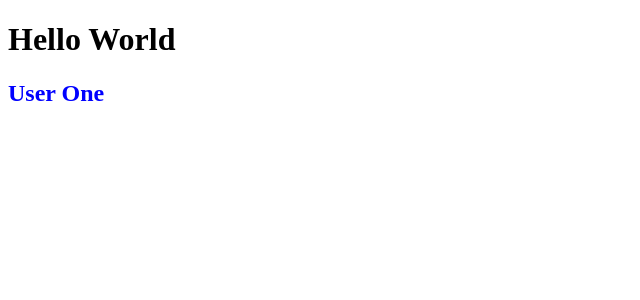
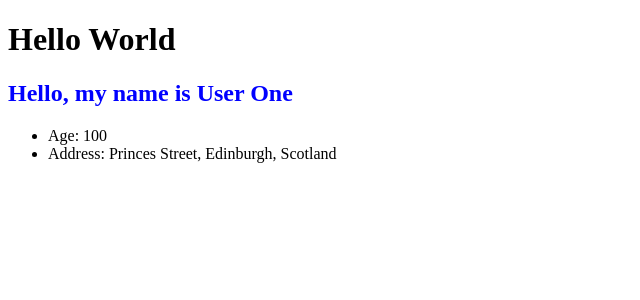
Before and after one commit to JoesGitCode/angular_sandbox, an Angular app: page / in a window 1280 px wide. Shown: the top 300 px of the page, without its empty margins (0-640 px from the left). Built offline with nearby package versions, Linux system fonts and the light colour scheme.

Commit message:
added typescript notes and implemented interface

```diff
--- a/src/app/components/user/user.component.html
+++ b/src/app/components/user/user.component.html
@@ -1 +1,8 @@
-<h2>User One</h2>
+<h2>{{ userSpeak() }}</h2>
+<ul>
+  <li>Age: {{ user.age }}</li>
+  <li>
+    Address: {{ user.address.street }}, {{ user.address.city }},
+    {{ user.address.country }}
+  </li>
+</ul>
--- a/src/app/components/user/user.component.ts
+++ b/src/app/components/user/user.component.ts
@@ -1,8 +1,51 @@
 import { Component } from "@angular/core";
+import { User } from "../../models/User";
 
 @Component({
   selector: "app-user",
   templateUrl: "./user.component.html",
   styleUrls: ["./user.component.css"]
 })
-export class UserComponent {}
+export class UserComponent {
+  // using an interface for the user to make it more modular. put interface in another file
+  user: User;
+
+  constructor() {
+    this.user = {
+      firstName: "User",
+      lastName: "One",
+      age: 100,
+      address: {
+        street: "Princes Street",
+        city: "Edinburgh",
+        country: "Scotland"
+      }
+    };
+  }
+
+  userSpeak() {
+    return `Hello, my name is ${this.user.firstName} ${this.user.lastName}`;
+  }
+
+  addNum(num1: number, num2: number): number {
+    return num1 + num2;
+  }
+}
+
+// Examples of Typescript types
+
+// firstName: string;
+// lastName: string;
+// age: number;
+// address;
+// anyType: any;
+// hasBeard: boolean;
+// numberArray: number[];
+// stringArray: string[];
+// mixedArray: any[];
+
+// this.anyType = 45;
+// this.hasBeard = true;
+// this.numberArray = [1, 2, 3];
+// this.stringArray = ["1", "2"];
+// this.mixedArray = ["1", 2];
--- /dev/null
+++ b/src/app/models/User.ts
@@ -0,0 +1,10 @@
+export interface User {
+  firstName: string;
+  lastName: string;
+  age: number;
+  address: {
+    street: string;
+    city: string;
+    country: string;
+  };
+}
```
